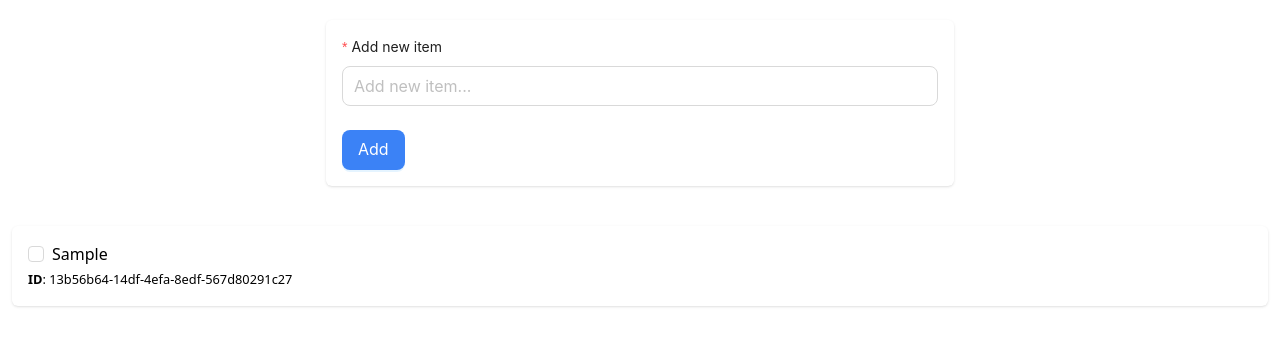
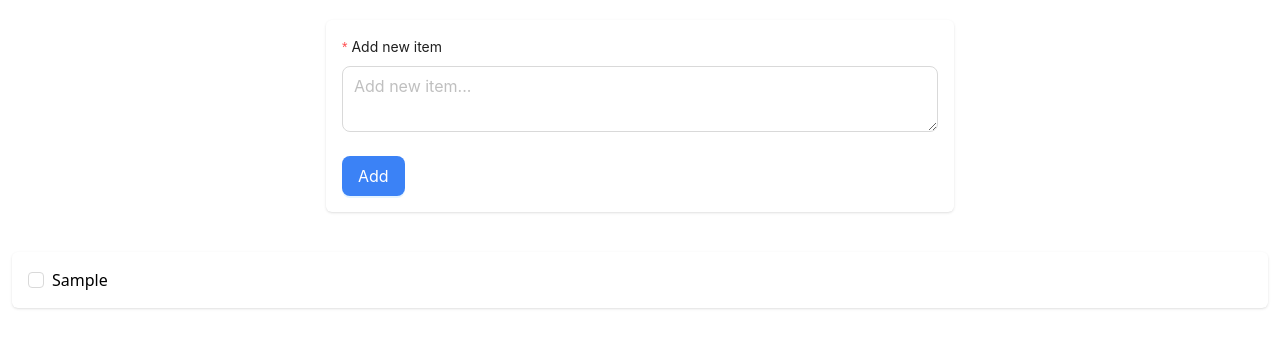
Before and after one commit to musaddekali/my-trello, a Next.js app: page / in a window 1280 px wide. Both pictures are taken after typing "Sample" into the empty fields and a click on the button "Add". Shown: the top 348 px of the page. Built offline with nearby package versions, Linux system fonts and the light colour scheme.

Commit message:
update option added

```diff
--- a/package.json
+++ b/package.json
@@ -9,6 +9,7 @@
     "lint": "next lint"
   },
   "dependencies": {
+    "@ant-design/icons": "^5.0.1",
     "@types/node": "18.15.11",
     "@types/react": "18.0.32",
     "@types/react-dom": "18.0.11",
--- a/src/pages/index.tsx
+++ b/src/pages/index.tsx
@@ -1,5 +1,6 @@
-import { FunctionComponent, useState } from "react";
+import { FunctionComponent, Ref, useEffect, useRef, useState } from "react";
 import { Form, Input, Button, Checkbox } from "antd";
+import { CloseOutlined } from "@ant-design/icons";
 import Head from "next/head";
 import { v4 as uuidv4 } from "uuid";
 
@@ -16,17 +17,27 @@ export default function Home() {
 
   const addData = (values: { text: string }) => {
     setData([
-      ...data,
       {
         id: uuidv4(),
         ...values,
         isDone: false,
         isEdit: false,
       },
+      ...data,
     ]);
 
     form.resetFields();
   };
+
+  function updateData(dataId: string, key: string, value: string | boolean) {
+    let updatedData = data.map((item) => {
+      if (item.id === dataId) {
+        item[key] = value;
+      }
+      return item;
+    });
+    setData(updatedData);
+  }
 
   return (
     <>
@@ -46,7 +57,7 @@ export default function Home() {
                 name="text"
                 label="Add new item"
               >
-                <Input size="large" placeholder="Add new item..." />
+                <Input.TextArea size="large" placeholder="Add new item..." />
               </Form.Item>
               <Form.Item className="mb-0">
                 <Button
@@ -62,7 +73,7 @@ export default function Home() {
           </div>
           {/* End form  */}
           <div className="data_list mt-10">
-            <CheckLists allData={data} />
+            <CheckLists updateData={updateData} allData={data} />
           </div>
         </div>
       </main>
@@ -70,12 +81,12 @@ export default function Home() {
   );
 }
 
-const CheckLists = ({ allData }: any) => {
+const CheckLists = ({ allData, updateData }: any) => {
   return (
     <ul className="flex flex-col gap-3">
       {allData?.length > 0 ? (
         allData.map((item: Data) => {
-          return <ListItem key={item.id} data={item} />;
+          return <ListItem updateData={updateData} key={item.id} data={item} />;
         })
       ) : (
         <h4 className="p-4 bg-orange-500 text-white text-lg text-center rounded-md shadow-lg">
@@ -86,17 +97,51 @@ const CheckLists = ({ allData }: any) => {
   );
 };
 
-const ListItem = ({ data }: any) => {
-  const { id, text } = data;
+const ListItem = ({ data, updateData }: any) => {
+  const { id, text, isDone, isEdit } = data;
+  const editField = useRef<any>(null);
+
+  useEffect(() => {
+    if (isEdit) {
+      editField.current?.focus();
+    } else {
+      editField.current?.blur();
+    }
+  }, [isEdit]);
+
   return (
     <li className="data_list_item p-4 rounded-md shadow">
-      <div className="flex items-center gap-2">
-        <Checkbox />
-        <p>{text}</p>
+      <div className="flex gap-2">
+        <Checkbox
+          onChange={(e) => updateData(id, "isDone", e.target.checked)}
+        />
+        {!isEdit ? (
+          <p
+            onClick={() => updateData(id, "isEdit", true)}
+            className={`${isDone ? "line-through" : ""} whitespace-break-spaces cursor-pointer`}
+          >
+            {text}
+          </p>
+        ) : (
+          <div className="w-full">
+            <Input.TextArea
+            className="text-normal"
+              ref={editField}
+              value={text}
+              onChange={(e) => updateData(id, "text", e.target.value)}
+              onBlur={() => updateData(id, "isEdit", false)}
+            />
+            <div className="mt-3 flex gap-3">
+              <Button className="bg-blue-500 hover:bg-blue-600" type="primary">
+                Save
+              </Button>
+              <Button danger onClick={() => updateData(id, "isEdit", false)}>
+                <CloseOutlined />
+              </Button>
+            </div>
+          </div>
+        )}
       </div>
-      <small>
-        <strong>ID</strong>: {id}
-      </small>
     </li>
   );
 };
```
Also changed, not shown: 1 other file (tests, documents, lock files or other folders).
